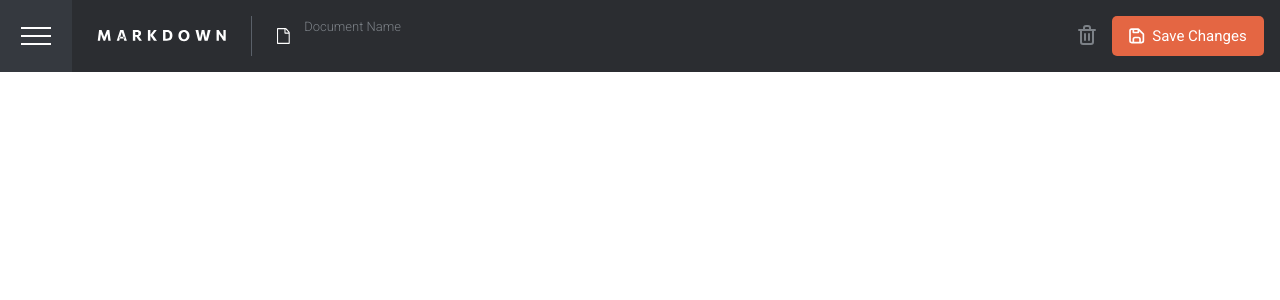
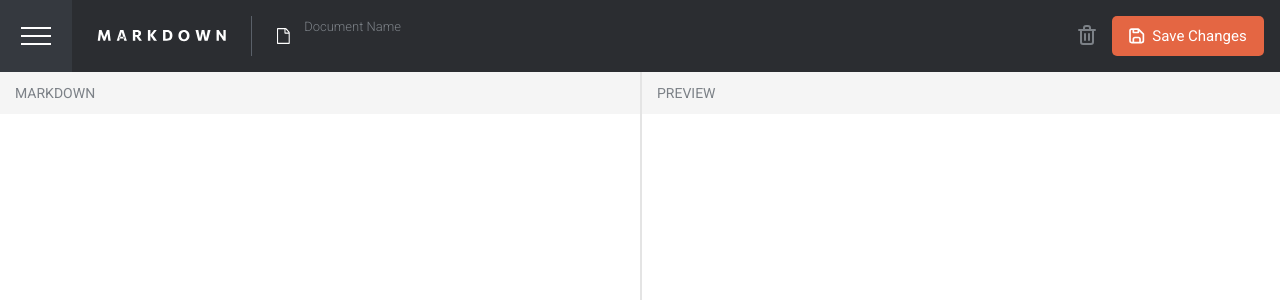
Before and after one commit to ThePaapyK/In-browser-Markdown-Editor-App, a React (Create React App) app in the folder the_app/: page / in a window 1280 px wide. Shown: the top 300 px of the page. Built offline with nearby package versions, Linux system fonts and the light colour scheme.

Commit message:
started working on the content body

```diff
--- a/the_app/src/App.css
+++ b/the_app/src/App.css
@@ -1,6 +1,6 @@
 .App {
   text-align: center;
-  display: flex;
   min-Height: 100vh;
   width: 100%;
+  overflow-x: hidden;
 }
--- a/the_app/src/App.tsx
+++ b/the_app/src/App.tsx
@@ -4,6 +4,7 @@ import './App.css';
 import { GlobalStyles } from './GlobalStyles';
 import Header from './Header';
 import SideBar from './SideBar';
+import MainContent from './MainContent';
 
 function App() {
    const [isSidebarVisible, setIsSidebarVisible] = useState(false);
@@ -18,6 +19,7 @@ function App() {
       <div className="App">
         <SideBar isSidebarVisible={isSidebarVisible} />
         <Header isSidebarVisible={isSidebarVisible} toggleSidebar={toggleSidebar} />
+        <MainContent isSidebarVisible={ isSidebarVisible } />
       </div>
     </>
   );
--- a/the_app/src/HeaderStyles.tsx
+++ b/the_app/src/HeaderStyles.tsx
@@ -3,6 +3,7 @@ import styled from 'styled-components';
 const HeaderDiv = styled.div<{ sidebarvisible: boolean }>`
   background: #2B2D31;
   height: 72px;
+  z-index: 1000;
   margin-left: auto;
   width: ${({ sidebarvisible }) => (sidebarvisible ? 'calc(100% - 250px)' : '100%')};
   transition: width 0.3s ease-in-out;
--- a/the_app/src/MainContent.tsx
+++ b/the_app/src/MainContent.tsx
@@ -0,0 +1,26 @@
+import React from 'react';
+import { MainBodyDiv, MarkdownDiv, PreviewDiv, Vertline } from './MainContentStyles';
+import Icon_hide from './assets/icon-hide-preview.svg';
+import Icon_show from './assets/icon-show-preview.svg';
+
+interface MainProps {
+  isSidebarVisible: boolean;
+}
+
+export default function MainContent({ isSidebarVisible } : MainProps) {
+  return (
+    <MainBodyDiv sidebarVisible={isSidebarVisible}>
+      <MarkdownDiv>
+        <div className="topbar">
+          <p>MARKDOWN</p>
+        </div>
+      </MarkdownDiv>
+      <Vertline / >
+      <PreviewDiv>
+        <div className="topbar">
+          <p>PREVIEW</p>
+        </div>
+      </PreviewDiv>
+    </MainBodyDiv>
+  );
+};
--- a/the_app/src/MainContentStyles.tsx
+++ b/the_app/src/MainContentStyles.tsx
@@ -0,0 +1,67 @@
+import styled from 'styled-components';
+
+
+const MainBodyDiv = styled.div<{ sidebarVisible: boolean }>`
+ margin-left: ${({ sidebarVisible }) => (sidebarVisible ? '250px' : '0')};
+ transition: margin-left 0.3s ease-in-out;
+ width: 100%;
+ margin-top: auto;
+ position: relative;
+ min-height: calc( 100vh - 70px);
+ text-align: left;
+`;
+
+const MarkdownDiv = styled.div`
+  text-align: left;
+  vertical-align: top;
+  display: inline-block;
+  width: 50%;
+  min-height: calc( 100vh - 70px);
+  margin-right: auto;
+
+  .topbar {
+    height: 42px;
+    width: 100%;
+    display: inline-block;
+    background-color: #F5F5F5;
+    color: #7C8187;
+    padding: 13px 0 0 15px;
+
+     p {
+      margin: 0;
+      font-size: 14px;
+    }
+  }
+`;
+
+const Vertline = styled.div`
+  border: none;
+  border-left: 2px solid #E4E4E4;
+  display: inline-block;
+  min-height: calc( 100vh - 70px);
+  margin-left: auto;
+`;
+
+const PreviewDiv = styled.div`
+ text-align: left;
+ display: inline-block;
+ min-height: calc( 100vh - 70px);
+ vertical-align: top;
+ width: calc(50% - 2px);
+
+ .topbar {
+    height: 42px;
+    width: 100%;
+    background-color: #F5F5F5;
+    color: #7C8187;
+    display: inline-block;
+    padding:13px 0 0 15px;
+
+    p {
+      margin: 0;
+      font-size: 14px;
+    }
+  }
+`;
+
+export { MainBodyDiv, MarkdownDiv, PreviewDiv, Vertline };
```
